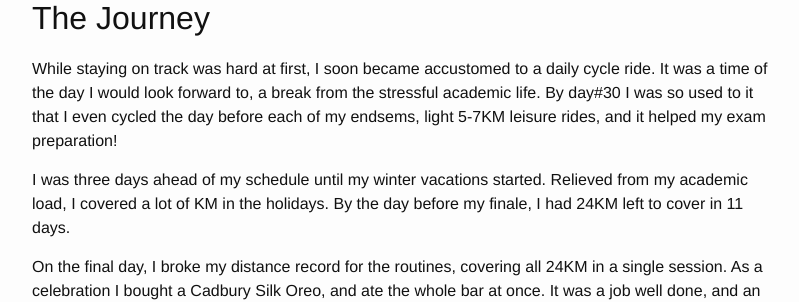
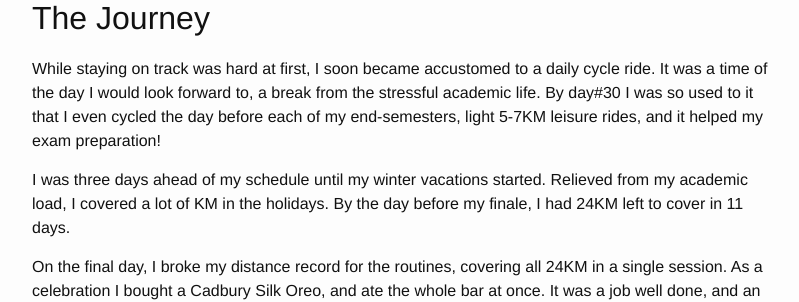
Before and after one commit to martiansideofthemoon/martiansideofthemoon.github.io, a Jekyll site: the page built from _posts/2017-05-11-a-1000-km.markdown, in a window 1280 px wide and 900 px high, scrolled down 2957 px. Shown: the part 200-502 px from the top of the window, without its empty margins (238-1037 px from the left). Built offline with Jekyll 4.4.1, drawn with Linux system fonts in a browser that asks for light colours.

Commit message:
Fixing small typo in cycling blog

```diff
--- a/_posts/2017-05-11-a-1000-km.markdown
+++ b/_posts/2017-05-11-a-1000-km.markdown
@@ -51,7 +51,7 @@ With a good plan and achievable target, I did not expect the routine to be super
 
 ## The Journey
 
-While staying on track was hard at first, I soon became accustomed to a daily cycle ride. It was a time of the day I would look forward to, a break from the stressful academic life. By day#30 I was so used to it that I even cycled the day before each of my endsems, light 5-7KM leisure rides, and it helped my exam preparation!
+While staying on track was hard at first, I soon became accustomed to a daily cycle ride. It was a time of the day I would look forward to, a break from the stressful academic life. By day#30 I was so used to it that I even cycled the day before each of my end-semesters, light 5-7KM leisure rides, and it helped my exam preparation!
 
 I was three days ahead of my schedule until my winter vacations started. Relieved from my academic load, I covered a lot of KM in the holidays. By the day before my finale, I had 24KM left to cover in 11 days.
 
```
